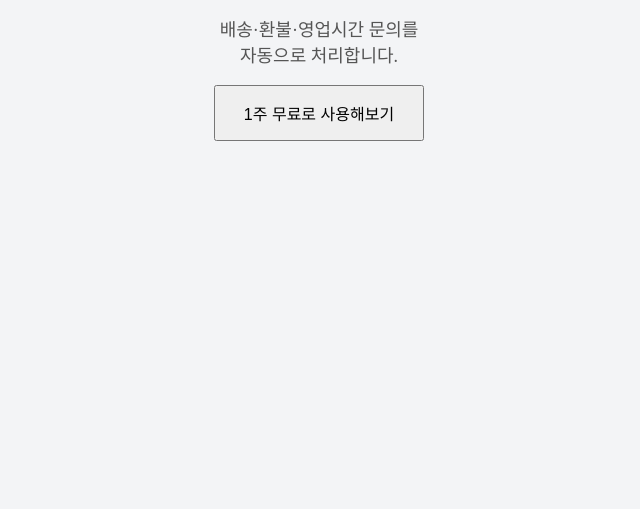
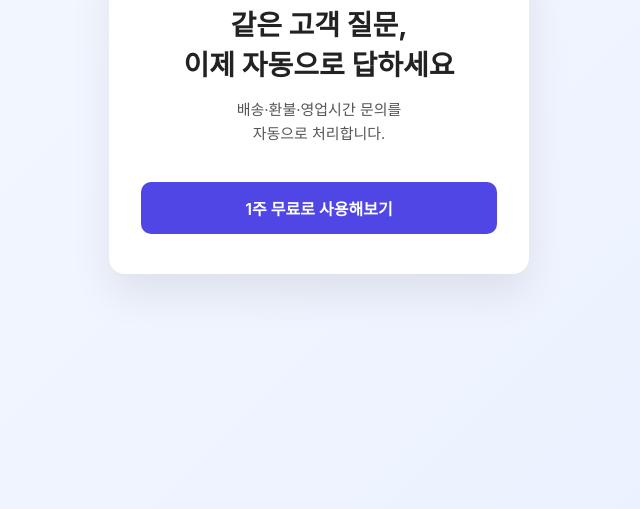
Before and after one commit to ygim78503-hub/-, a plain HTML site: page index.html in a window 1280 px wide. Shown: the part 291-800 px from the top of the page, without its empty margins (321-961 px from the left). Drawn offline with Linux system fonts and the light colour scheme.

Commit message:
Update style.css

```diff
--- a/style.css
+++ b/style.css
@@ -1,19 +1,100 @@
-body {
-  background-color: #f3f4f6;
-  text-align: center;
-  padding-top: 120px;
+/* 기본 리셋 */
+* {
+  box-sizing: border-box;
+  font-family: -apple-system, BlinkMacSystemFont, "Segoe UI", Roboto, Arial;
 }
 
-h1 {
-  font-size: 42px;
+body {
+  margin: 0;
+  min-height: 100vh;
+  background: linear-gradient(135deg, #f6f9ff, #eaf0ff);
+  display: flex;
+  justify-content: center;
+  align-items: center;
+  color: #222;
 }
 
-p {
-  font-size: 18px;
-  color: #555;
+/* 카드 공통 */
+#home, #auth, #signupPage, #loginPage {
+  width: 100%;
+  max-width: 420px;
+  background: #ffffff;
+  padding: 40px 32px;
+  border-radius: 16px;
+  box-shadow: 0 20px 40px rgba(0,0,0,0.08);
+  text-align: center;
 }
 
+/* 제목 */
+h1 {
+  font-size: 28px;
+  margin-bottom: 12px;
+}
+
+h2 {
+  font-size: 22px;
+  margin-bottom: 12px;
+}
+
+/* 설명 텍스트 */
+p {
+  font-size: 15px;
+  color: #555;
+  line-height: 1.6;
+  margin-bottom: 24px;
+}
+
+/* 버튼 */
 button {
+  width: 100%;
+  padding: 14px;
+  margin-top: 12px;
+  border: none;
+  border-radius: 10px;
+  background: #4f46e5;
+  color: #ffffff;
   font-size: 16px;
-  padding: 14px 28px;
+  font-weight: 600;
+  cursor: pointer;
+  transition: all 0.2s ease;
 }
+
+button:hover {
+  background: #4338ca;
+  transform: translateY(-1px);
+}
+
+/* 입력창 */
+input {
+  width: 100%;
+  padding: 14px;
+  margin-top: 8px;
+  border-radius: 10px;
+  border: 1px solid #ddd;
+  font-size: 15px;
+}
+
+input:focus {
+  outline: none;
+  border-color: #4f46e5;
+}
+
+/* 링크 버튼 */
+.link-btn {
+  background: none;
+  color: #4f46e5;
+  font-size: 14px;
+  margin-top: 16px;
+}
+
+.link-btn:hover {
+  background: none;
+  text-decoration: underline;
+}
+
+/* 작은 안내 문구 */
+.small {
+  font-size: 13px;
+  color: #888;
+  margin-top: 10px;
+}
```
